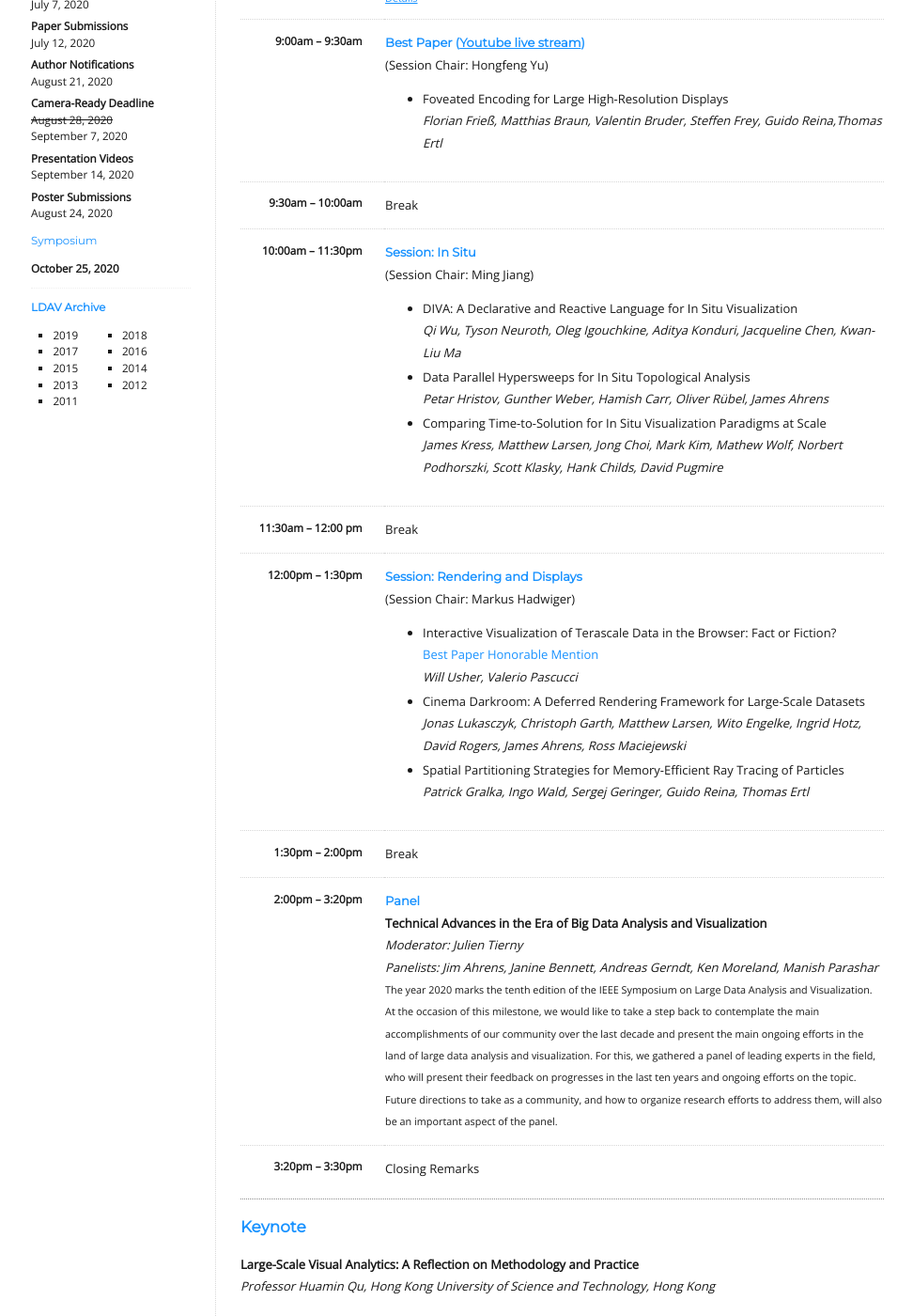
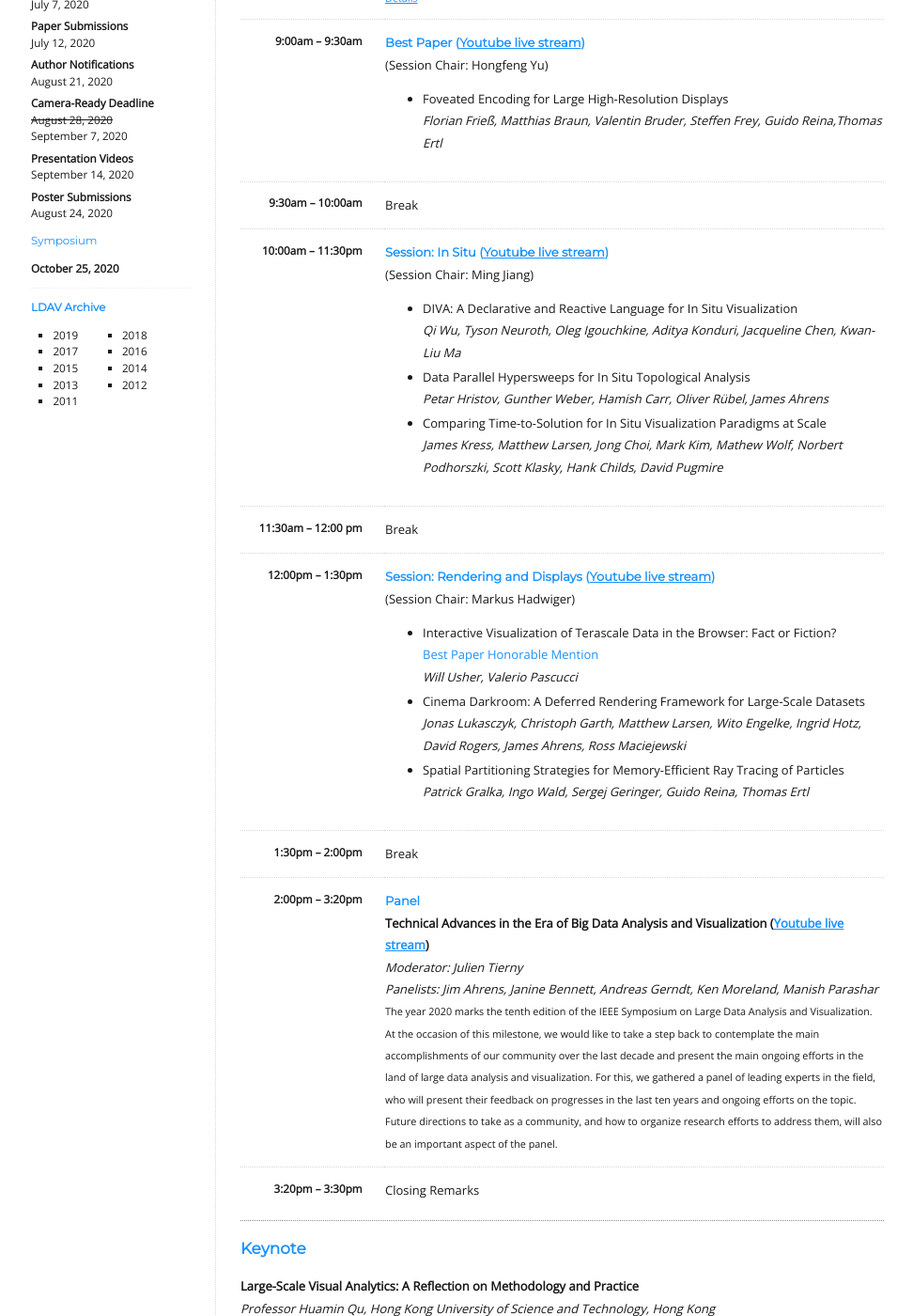
Before and after one commit to LDAV-Symposium/2020, a Jekyll site: the page built from _pages/program.md, in a window 1280 px wide and 1400 px high, scrolled down 435 px. Shown: the whole window at 94% size, without its empty margins (153-1125 px from the left). Built offline with Jekyll 4.4.1, drawn with Linux system fonts in a browser that asks for light colours.

Commit message:
Added youtube live stream links for all sessions

```diff
--- a/_pages/program.md
+++ b/_pages/program.md
@@ -44,7 +44,7 @@ title: Program
   <tr>
     <td>10:00am &ndash; 11:30pm</td>
     <td>
-      <h4>Session: In Situ</h4>
+      <h4>Session: In Situ (<a href="https://youtu.be/skM-gluIXzU" target="new">Youtube live stream</a>)</h4>
       (Session Chair: Ming Jiang)
       <ul>
         <li>
@@ -69,7 +69,7 @@ title: Program
   <tr>
     <td>12:00pm &ndash; 1:30pm</td>
     <td>
-      <h4>Session: Rendering and Displays</h4>
+      <h4>Session: Rendering and Displays (<a href="https://youtu.be/Jh7Dv9VmrZM" target="new">Youtube live stream</a>)</h4>
       (Session Chair: Markus Hadwiger)
       <ul>
         <li>
@@ -96,7 +96,7 @@ title: Program
     <td>2:00pm &ndash; 3:20pm</td>
     <td>
       <h4>Panel</h4>
-      <b>Technical Advances in the Era of Big Data Analysis and Visualization</b><br/>
+      <b>Technical Advances in the Era of Big Data Analysis and Visualization (<a href="https://youtu.be/3tqyvXIRnyY" target="new">Youtube live stream</a>)</b><br/>
       <i>Moderator: Julien Tierny</i><br/>
       <i>Panelists: Jim Ahrens, Janine Bennett, Andreas Gerndt, Ken Moreland, Manish Parashar</i><br/>
       <small>The year 2020 marks the tenth edition of the IEEE Symposium on Large Data Analysis and Visualization. At the occasion of this milestone, we would like to take a step back to contemplate the main accomplishments of our community over the last decade and present the main ongoing efforts in the land of large data analysis and visualization. For this, we gathered a panel of leading experts in the field, who will present their feedback on progresses in the last ten years and ongoing efforts on the topic. Future directions to take as a community, and how to organize research efforts to address them, will also be an important aspect of the panel. </small>
```
